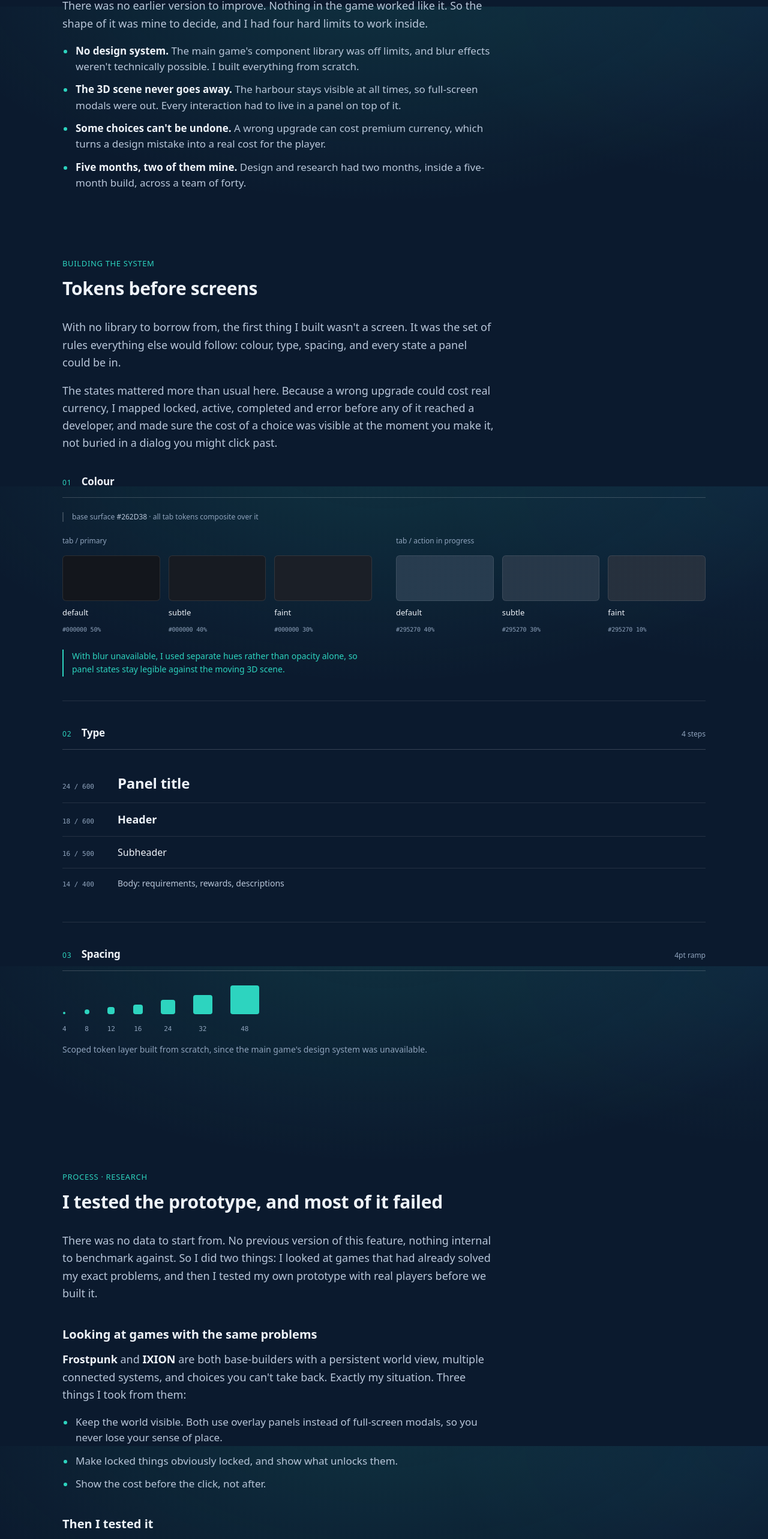
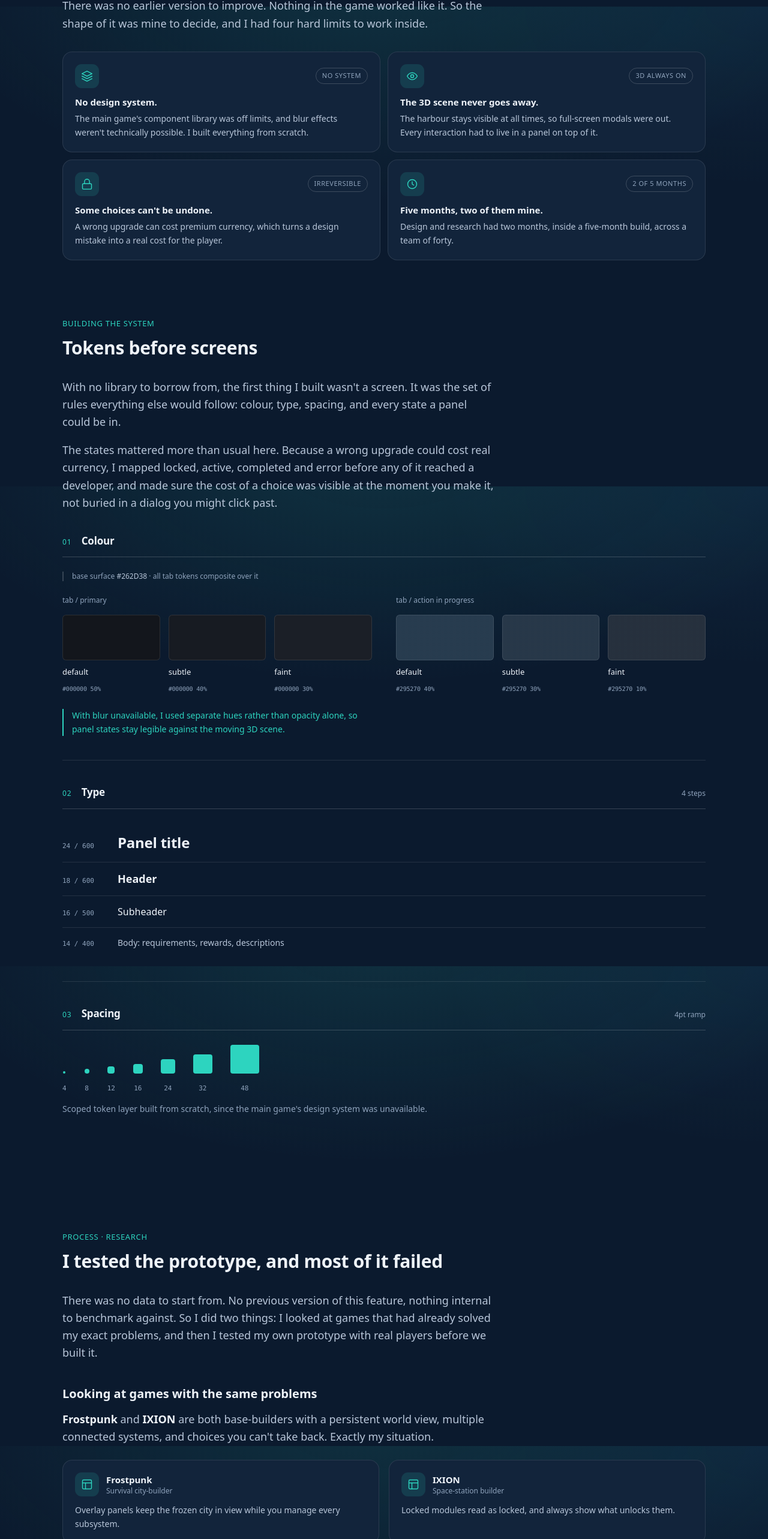
Before and after one commit to aartspiration/agi, a Next.js app: page /liberty-harbor in a window 1280 px wide. Shown: the part 1589-4155 px from the top of the page at 60% size. Built offline with nearby package versions, Linux system fonts and the light colour scheme.

Commit message:
fix(case-study): pull-quote mark no longer clips the card corner

```diff
--- a/src/app/liberty-harbor/page.tsx
+++ b/src/app/liberty-harbor/page.tsx
@@ -10,10 +10,28 @@ const meta = [
 ];
 
 const constraints = [
-  { h: "No design system.", t: "The main game's component library was off limits, and blur effects weren't technically possible. I built everything from scratch." },
-  { h: "The 3D scene never goes away.", t: "The harbour stays visible at all times, so full-screen modals were out. Every interaction had to live in a panel on top of it." },
-  { h: "Some choices can't be undone.", t: "A wrong upgrade can cost premium currency, which turns a design mistake into a real cost for the player." },
-  { h: "Five months, two of them mine.", t: "Design and research had two months, inside a five-month build, across a team of forty." },
+  { icon: "layers", tag: "No system", h: "No design system.", t: "The main game's component library was off limits, and blur effects weren't technically possible. I built everything from scratch." },
+  { icon: "eye", tag: "3D always on", h: "The 3D scene never goes away.", t: "The harbour stays visible at all times, so full-screen modals were out. Every interaction had to live in a panel on top of it." },
+  { icon: "lock", tag: "Irreversible", h: "Some choices can't be undone.", t: "A wrong upgrade can cost premium currency, which turns a design mistake into a real cost for the player." },
+  { icon: "clock", tag: "2 of 5 months", h: "Five months, two of them mine.", t: "Design and research had two months, inside a five-month build, across a team of forty." },
+];
+
+const constraintIcons: Record<string, React.ReactElement> = {
+  layers: (<><path d="M12 2 2 7l10 5 10-5-10-5Z" /><path d="m2 17 10 5 10-5" /><path d="m2 12 10 5 10-5" /></>),
+  eye: (<><path d="M2 12s3.5-7 10-7 10 7 10 7-3.5 7-10 7-10-7-10-7Z" /><circle cx="12" cy="12" r="3" /></>),
+  lock: (<><rect x="3" y="11" width="18" height="11" rx="2" /><path d="M7 11V7a5 5 0 0 1 10 0v4" /></>),
+  clock: (<><circle cx="12" cy="12" r="9" /><path d="M12 7v5l3 2" /></>),
+};
+
+const references = [
+  { name: "Frostpunk", meta: "Survival city-builder", took: "Overlay panels keep the frozen city in view while you manage every subsystem." },
+  { name: "IXION", meta: "Space-station builder", took: "Locked modules read as locked, and always show what unlocks them." },
+];
+
+const referenceTakeaways = [
+  "Keep the world visible. Both use overlay panels instead of full-screen modals, so you never lose your sense of place.",
+  "Make locked things obviously locked, and show what unlocks them.",
+  "Show the cost before the click, not after.",
 ];
 
 const typeScale = [
@@ -197,13 +215,24 @@ export default function LibertyHarbor() {
               <p>Liberty Harbor is a base you build inside World of Warships. Five areas, each doing a different job, all feeding one progress bar. Fill the bar and you win a ship.</p>
               <p>There was no earlier version to improve. Nothing in the game worked like it. So the shape of it was mine to decide, and I had four hard limits to work inside.</p>
             </Measure>
-            <ul className="mb-4 mt-[18px] max-w-[720px] space-y-3">
+            <div className="mt-8 grid grid-cols-1 gap-3 mob:grid-cols-2">
               {constraints.map((c) => (
-                <li key={c.h} className="relative pl-[22px] text-[17px] leading-[1.55] text-ink-2 before:absolute before:left-0.5 before:top-[11px] before:h-1.5 before:w-1.5 before:rounded-full before:bg-accent">
-                  <strong className="text-ink">{c.h}</strong> {c.t}
-                </li>
+                <div key={c.h} className="rounded-2xl border border-hairline bg-surface p-5">
+                  <div className="mb-3 flex items-center justify-between">
+                    <span className="flex h-10 w-10 flex-none items-center justify-center rounded-[11px] bg-tag-fill text-accent">
+                      <svg width="20" height="20" viewBox="0 0 24 24" fill="none" stroke="currentColor" strokeWidth="1.7" strokeLinecap="round" strokeLinejoin="round">
+                        {constraintIcons[c.icon]}
+                      </svg>
+                    </span>
+                    <span className="rounded-full border border-hairline-strong px-2.5 py-1 text-[11px] font-medium uppercase tracking-[0.05em] text-ink-3">
+                      {c.tag}
+                    </span>
+                  </div>
+                  <p className="mb-1.5 text-[15px] font-semibold text-ink">{c.h}</p>
+                  <p className="text-sm leading-relaxed text-ink-2">{c.t}</p>
+                </div>
               ))}
-            </ul>
+            </div>
           </div>
         </section>
 
@@ -287,17 +316,37 @@ export default function LibertyHarbor() {
 
             <H3>Looking at games with the same problems</H3>
             <Measure>
-              <p><strong>Frostpunk</strong> and <strong>IXION</strong> are both base-builders with a persistent world view, multiple connected systems, and choices you can&apos;t take back. Exactly my situation. Three things I took from them:</p>
+              <p><strong>Frostpunk</strong> and <strong>IXION</strong> are both base-builders with a persistent world view, multiple connected systems, and choices you can&apos;t take back. Exactly my situation.</p>
             </Measure>
-            <ul className="mb-4 mt-[18px] max-w-[720px] space-y-3">
-              {[
-                "Keep the world visible. Both use overlay panels instead of full-screen modals, so you never lose your sense of place.",
-                "Make locked things obviously locked, and show what unlocks them.",
-                "Show the cost before the click, not after.",
-              ].map((t) => (
-                <li key={t} className="relative pl-[22px] text-[17px] leading-[1.55] text-ink-2 before:absolute before:left-0.5 before:top-[11px] before:h-1.5 before:w-1.5 before:rounded-full before:bg-accent">{t}</li>
+            <div className="mt-6 grid grid-cols-1 gap-4 mob:grid-cols-2">
+              {references.map((r) => (
+                <div key={r.name} className="rounded-2xl border border-hairline bg-surface p-5">
+                  <div className="mb-3 flex items-center gap-3">
+                    <span className="flex h-10 w-10 flex-none items-center justify-center rounded-[11px] bg-tag-fill text-accent">
+                      <svg width="20" height="20" viewBox="0 0 24 24" fill="none" stroke="currentColor" strokeWidth="1.7" strokeLinecap="round" strokeLinejoin="round">
+                        <rect x="3" y="3" width="18" height="18" rx="2" />
+                        <path d="M3 9h18" />
+                        <path d="M9 21V9" />
+                      </svg>
+                    </span>
+                    <div>
+                      <p className="text-[15px] font-semibold text-ink">{r.name}</p>
+                      <p className="text-xs text-ink-3">{r.meta}</p>
+                    </div>
+                  </div>
+                  <p className="text-sm leading-relaxed text-ink-2">{r.took}</p>
+                </div>
               ))}
-            </ul>
+            </div>
+
+            <div className="mt-4 rounded-2xl border border-hairline bg-white/[0.02] p-6">
+              <p className="mb-4 text-xs font-semibold uppercase tracking-[0.08em] text-accent">Three things I took from them</p>
+              <ul className="space-y-3">
+                {referenceTakeaways.map((t) => (
+                  <li key={t} className="relative pl-[22px] text-base leading-[1.55] text-ink-2 before:absolute before:left-0.5 before:top-[10px] before:h-1.5 before:w-1.5 before:rounded-full before:bg-accent">{t}</li>
+                ))}
+              </ul>
+            </div>
 
             <H3>Then I tested it</H3>
             <Measure>
@@ -372,9 +421,17 @@ export default function LibertyHarbor() {
               ))}
             </div>
 
-            <div className="my-6 max-w-[720px] rounded-r-xl border-l-[3px] border-accent bg-accent/[0.06] px-6 py-5">
-              <p className="text-[17px] text-ink">The principle underneath all of it: information is not learning. Players had been given the information. They still didn&apos;t know how the feature worked. What changed things was letting them learn by doing one small version of the real task.</p>
-            </div>
+            <figure className="relative my-10 overflow-hidden rounded-2xl border border-hairline bg-surface px-8 pb-10 pt-8 mob:px-12 mob:pt-10">
+              <span aria-hidden="true" className="pointer-events-none mb-1 block select-none font-serif text-[64px] leading-[0.5] text-accent/25">&ldquo;</span>
+              <blockquote className="relative">
+                <p className="text-[clamp(22px,3vw,30px)] font-semibold leading-[1.3] tracking-[-0.01em] text-ink">
+                  Information is not <span className="bg-[linear-gradient(100deg,var(--color-accent),var(--color-accent-2))] bg-clip-text text-transparent">learning.</span>
+                </p>
+                <p className="mt-4 max-w-[56ch] text-lg leading-[1.6] text-ink-2">
+                  Players had been given the information. They still didn&apos;t know how the feature worked. What changed things was letting them learn by doing one small version of the real task.
+                </p>
+              </blockquote>
+            </figure>
 
             <div className="mb-2 mt-12 grid grid-cols-1 items-center gap-10 mob:grid-cols-[1.3fr_1fr]">
               <div className="overflow-hidden rounded-2xl border border-hairline-strong bg-[#0d1c30] shadow-[0_30px_70px_rgba(0,0,0,0.45)]">
```
